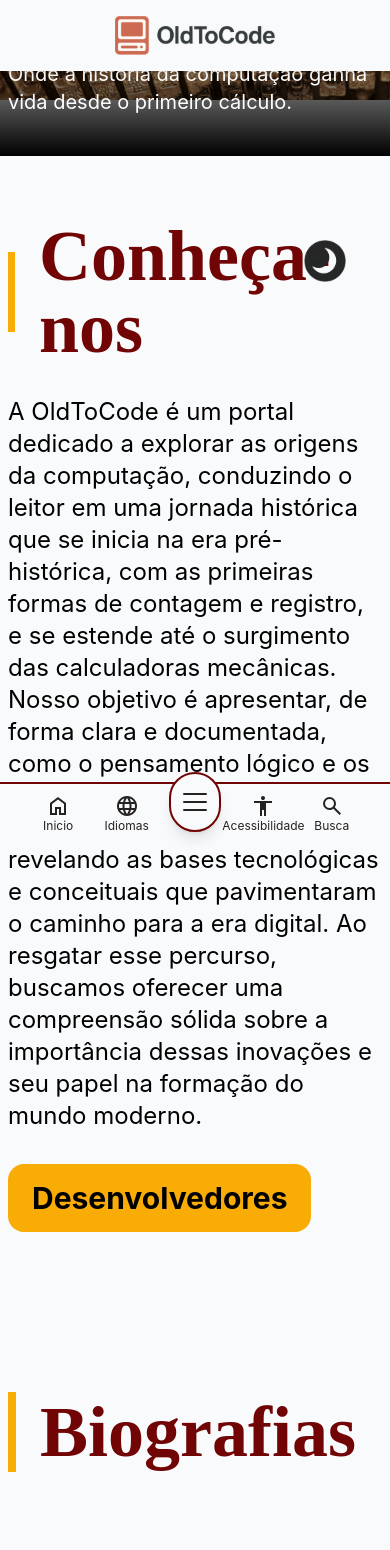
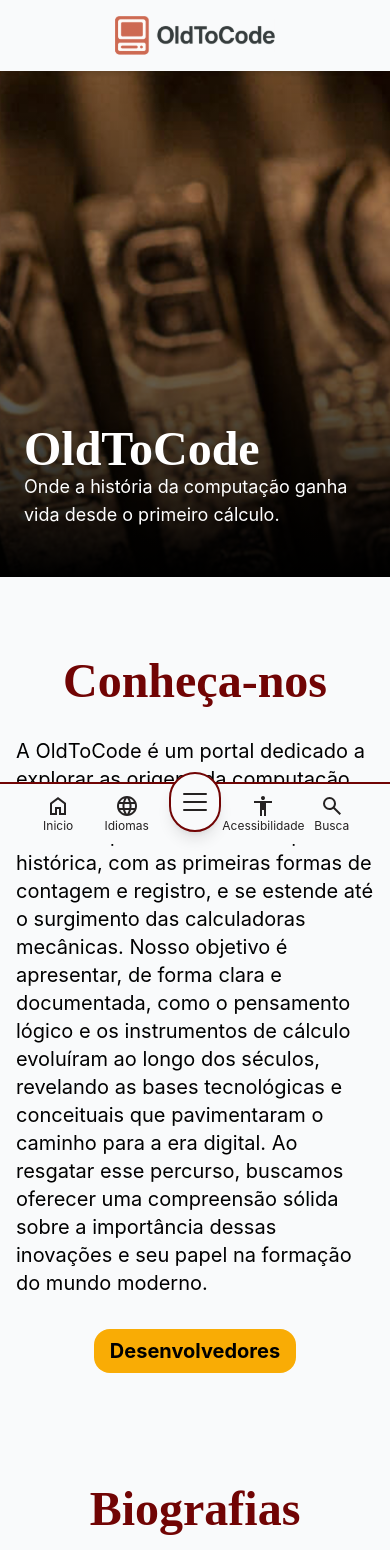
Before and after one commit to bassanig/OldToCode, a React (Vite) app: page / in a window 390 px wide. Shown: the top 1550 px of the page. Built offline with nearby package versions, Linux system fonts and the light colour scheme.

Commit message:
finalizando a responsividade do conhecanos

```diff
--- a/src/Components/Global/Banner.jsx
+++ b/src/Components/Global/Banner.jsx
@@ -2,12 +2,14 @@ import React from 'react'
 
 const Banner = ({imagem, titulo, texto}) => {
   return (
-    <section className='text-white relative mb-16'>
-      <div className='inset-0 bg-gradient-to-t from-black to-transparent z-20 absolute'></div>
-      <img src={imagem} alt="banner de inicio" className=' w-full h-auto object-cover' />
-      <div className='container mx-auto relative bottom-10 z-40 gap-4'>
-        <h1 className='text-7xl font-semibold font-serif absolute bottom-10  max-lg:text-6xl'>{titulo}</h1>
-        <p className='text-white text-2xl max-lg:text-xl'>{texto}</p>
+    <section className='relative text-white mb-16 h-[60vh] max-h-[720px]'>
+      <div className='inset-0 bg-gradient-to-t from-black to-transparent z-10 absolute'></div>
+      <img src={imagem} alt="banner de inicio" className='w-full h-full object-cover' />
+      <div className='absolute bottom-8 left-0 right-0 z-20 p-4 sm:p-8 md:p-12'>
+        <div className='container mx-auto'>
+          <h1 className='text-5xl md:text-6xl lg:text-7xl font-semibold font-serif'>{titulo}</h1>
+          <p className='text-lg sm:text-xl md:text-2xl'>{texto}</p>
+        </div>
       </div>
     </section>
   )
--- a/src/Components/Global/Header/Header.jsx
+++ b/src/Components/Global/Header/Header.jsx
@@ -11,26 +11,51 @@ import IdiomasMenuDesktop from './IdiomasMenuDesktop'
 import AcessibilidadeMenu from './AcessibilidadeMenu'
 import useOutsideClick from '../../Hooks/useOutsideClick'
 
-//Mudança de Idioma, tipo o menu e as config pra mudar
-
 const Header = () => {
   const [showIdiomas, setShowIdiomas] = React.useState(false)
   const [showAcess, setShowAcess] = React.useState(false)
+  const [isFixed, setIsFixed] = React.useState(false);
   const menuRef = React.useRef(null)
   const acessRef = React.useRef(null)
   const idiomasButtonRef = React.useRef(null)
   const acessButtonRef = React.useRef(null)
+  const headerRef = React.useRef(null);
   const global = React.useContext(GlobalContext);
 
   useOutsideClick(menuRef, () => setShowIdiomas(false), showIdiomas, idiomasButtonRef)
   useOutsideClick(acessRef, () => setShowAcess(false), showAcess, acessButtonRef)
 
+  React.useEffect(() => {
+    const handleScroll = () => {
+      // Tailwind's sm breakpoint is 640px
+      if (window.innerWidth > 640) {
+        const banner = document.querySelector('section');
+        if (banner && window.scrollY > banner.offsetHeight) {
+          setIsFixed(true);
+        } else {
+          setIsFixed(false);
+        }
+      } else {
+        setIsFixed(false);
+      }
+    };
+
+    window.addEventListener('scroll', handleScroll);
+    window.addEventListener('resize', handleScroll);
+
+    handleScroll(); // Check position on initial render
+
+    return () => {
+      window.removeEventListener('scroll', handleScroll);
+      window.removeEventListener('resize', handleScroll);
+    };
+  }, []);
 
   const { t } = useTranslation()
 
-  //retorno do header completo
   return (
-    <header className='bg-gray-50 dark:bg-dark fixed top-0 left-0 w-full z-50 shadow-md transition-colors '>
+    <>
+      <header ref={headerRef} className={`bg-gray-50 dark:bg-dark left-0 w-full z-50 shadow-md transition-all duration-300 ${isFixed ? 'fixed top-0 animate-slide-down' : 'relative'}`}>
         <div className='container bg-gray-50 flex justify-between items-center py-4 w-full flex-wrap gap-4 dark:bg-dark transition-colors max-lg:justify-center'>
           <div>
             <NavLink to='/'><img src={global.theme === 'light' ? logoLight : logoDark} alt="logo" className='w-50 max-xl:w-40'/></NavLink>
@@ -91,6 +116,8 @@ const Header = () => {
           </nav>
         </div>
       </header>
+      {isFixed && <div style={{ height: headerRef.current ? headerRef.current.offsetHeight : 0 }} />}
+    </>
   )
 }
 
--- a/src/Components/Global/Titulo.jsx
+++ b/src/Components/Global/Titulo.jsx
@@ -4,9 +4,9 @@ import { useTranslation } from 'react-i18next'
 const Titulo = ({titulo}) => {
   const { t } = useTranslation()
   return (
-      <div className='flex items-center gap-6 mt-16 mb-8 '>
-        <span className='w-2 h-20 bg-amarelo inline-block dark:bg-vermelho-dark'></span>
-        <h1 className='text-7xl font-bold font-serif text-vermelho dark:text-amarelo-dark'>{t(titulo)}</h1>
+      <div className='flex items-center gap-6 max-lg:gap-2 mt-16 mb-8 max-sm:justify-center max-sm:mt-0'>
+        <span className='w-2 h-20 bg-amarelo inline-block dark:bg-vermelho-dark max-sm:hidden '></span>
+        <h1 className='text-7xl max-sm:text-5xl font-bold font-serif text-vermelho dark:text-amarelo-dark'>{t(titulo)}</h1>
       </div>
   )
 }
--- a/src/Components/Home/Conhecanos.jsx
+++ b/src/Components/Home/Conhecanos.jsx
@@ -13,20 +13,23 @@ const Conhecanos = () => {
 
   const toggleTheme = () => {
     global.setTheme(global.theme === 'light' ? 'dark' : 'light');
+  }
 
-  }
   return (
-    <section className='container relative'>
+    <section className='container relative p-4 md:p-6'>
       <div className=''>
         <Titulo titulo={'home.conhecanos.title'}/>
-        <button onClick={toggleTheme} className='absolute top-4 right-10'>
-          <img src={global.theme === 'light' ? darkButton : lightButton} alt="" />
+        <button onClick={toggleTheme} className='absolute top-4 right-10 max-lg:hidden'>
+          <img src={global.theme === 'light' ? darkButton : lightButton} alt="theme toggle" />
         </button>
       </div>
-      <p className='text-2xl font-sans mb-8 dark:text-cinza-dark w-full text-balance '>{t('home.conhecanos.text')}</p>
-
-      <div className='flex justify-start'>
-        <NavLink to='desenvolvedores'><h1 className='text-3xl py-4 px-6 font-bold hover:bg-amarelo-escuro bg-amarelo rounded-2xl dark:bg-amarelo-dark dark:text-dark'>{t('home.conhecanos.devButton')}</h1></NavLink>
+      <p className='text-xl sm:text-2xl font-sans mb-8 dark:text-cinza-dark w-full text-balance'>{t('home.conhecanos.text')}</p>
+      <div className='flex justify-center sm:justify-start'>
+        <NavLink to='desenvolvedores'>
+          <div className='text-xl sm:text-3xl py-2 px-4 sm:py-4 sm:px-6 font-bold hover:bg-amarelo-escuro bg-amarelo rounded-2xl dark:bg-amarelo-dark dark:text-dark text-center sm:text-left'>
+            {t('home.conhecanos.devButton')}
+          </div>
+        </NavLink>
       </div>
     </section>
   )
```
Lines whose indentation alone changed are shown as unchanged.
